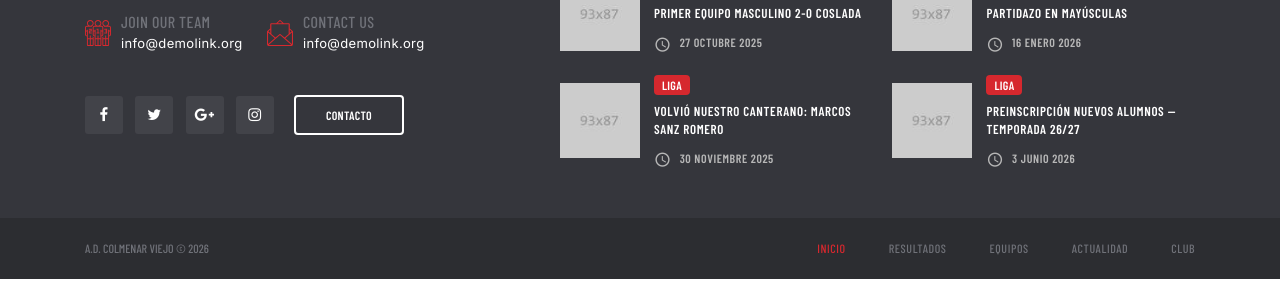
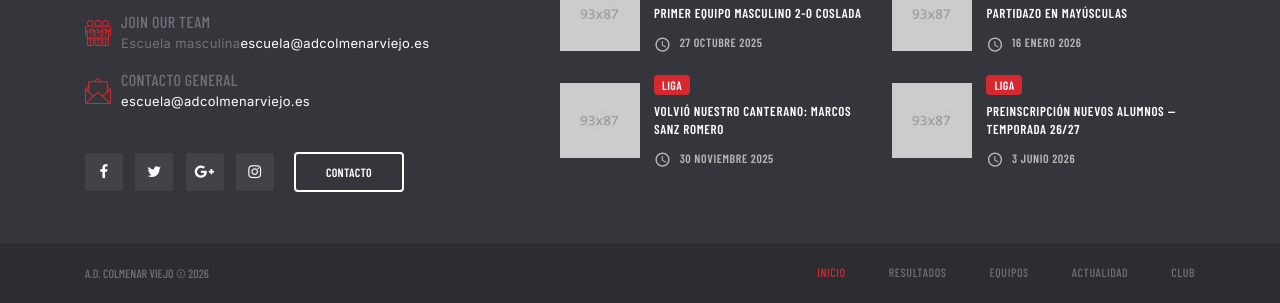
Before and after one commit to adcolmenarviejo/adcv-web, an Eleventy site: page src/actualidad.njk in a window 1280 px wide. Shown: the part 2891-3194 px from the top of the page. Before the commit the page ends 3170 px from the top, so only its background shows below. Built offline with nearby package versions, Linux system fonts and the light colour scheme; Eleventy itself is replaced by a stand-in of ours; files that its build step writes are made by us from their sources; files whose address does not match are found by name; a web font is replaced by a local one.

Commit message:
UPDATE BASE.NJK

```diff
--- a/src/_includes/base.njk
+++ b/src/_includes/base.njk
@@ -160,7 +160,7 @@
                         </svg>
                       </div>
                       <div class="unit-body">
-                        <h6>Join Our Team</h6><a class="link" href="mailto:#">info@demolink.org</a>
+                        <h6>Join Our Team</h6>Escuela masculina</h6><a class="link" href="mailto:escuela@adcolmenarviejo.es">escuela@adcolmenarviejo.es</a>
                       </div>
                     </div>
                   </li>
@@ -172,7 +172,7 @@
                         </svg>
                       </div>
                       <div class="unit-body">
-                        <h6>Contact Us</h6><a class="link" href="mailto:#">info@demolink.org</a>
+                        <h6>Contacto general</h6><a class="link" href="mailto:escuela@adcolmenarviejo.es">escuela@adcolmenarviejo.es</a>
                       </div>
                     </div>
                   </li>
```
